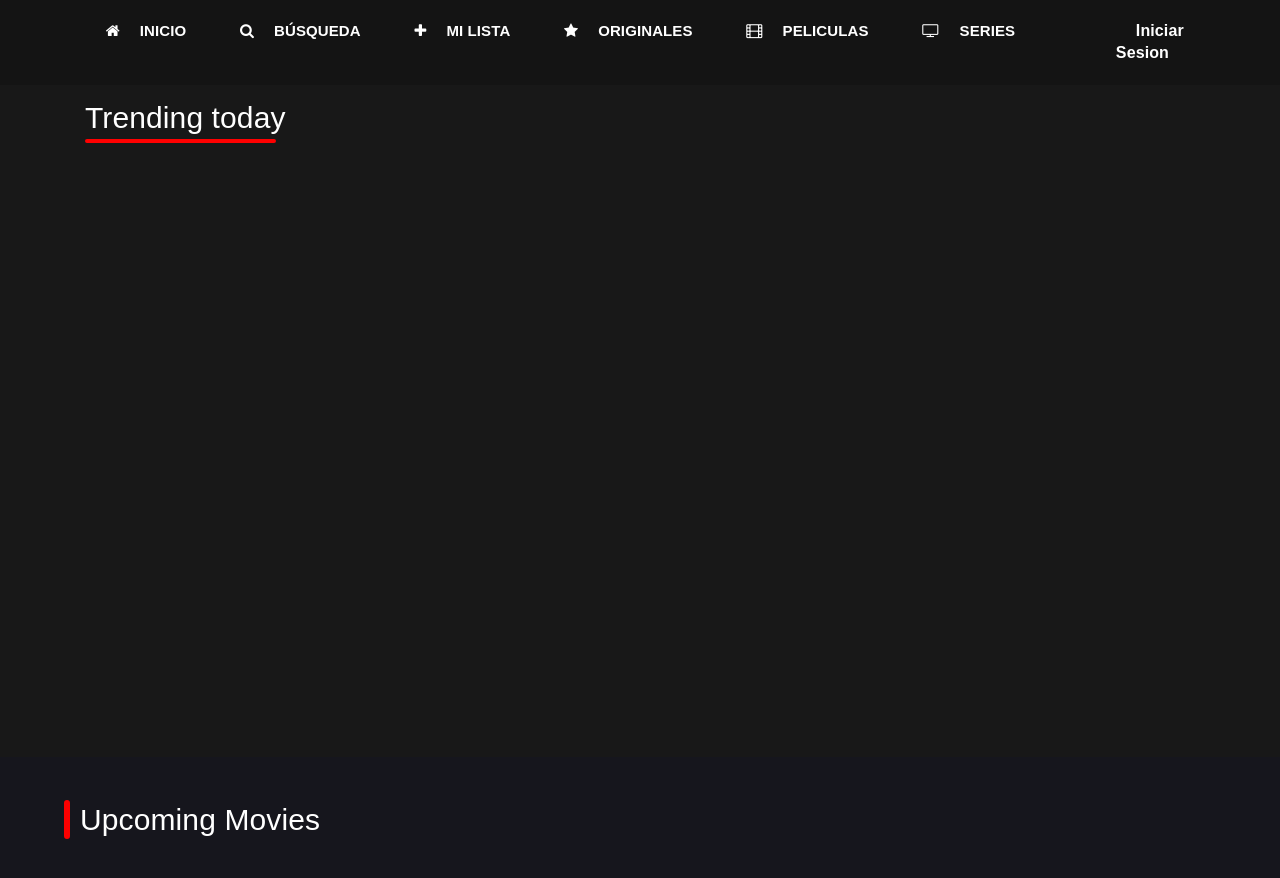
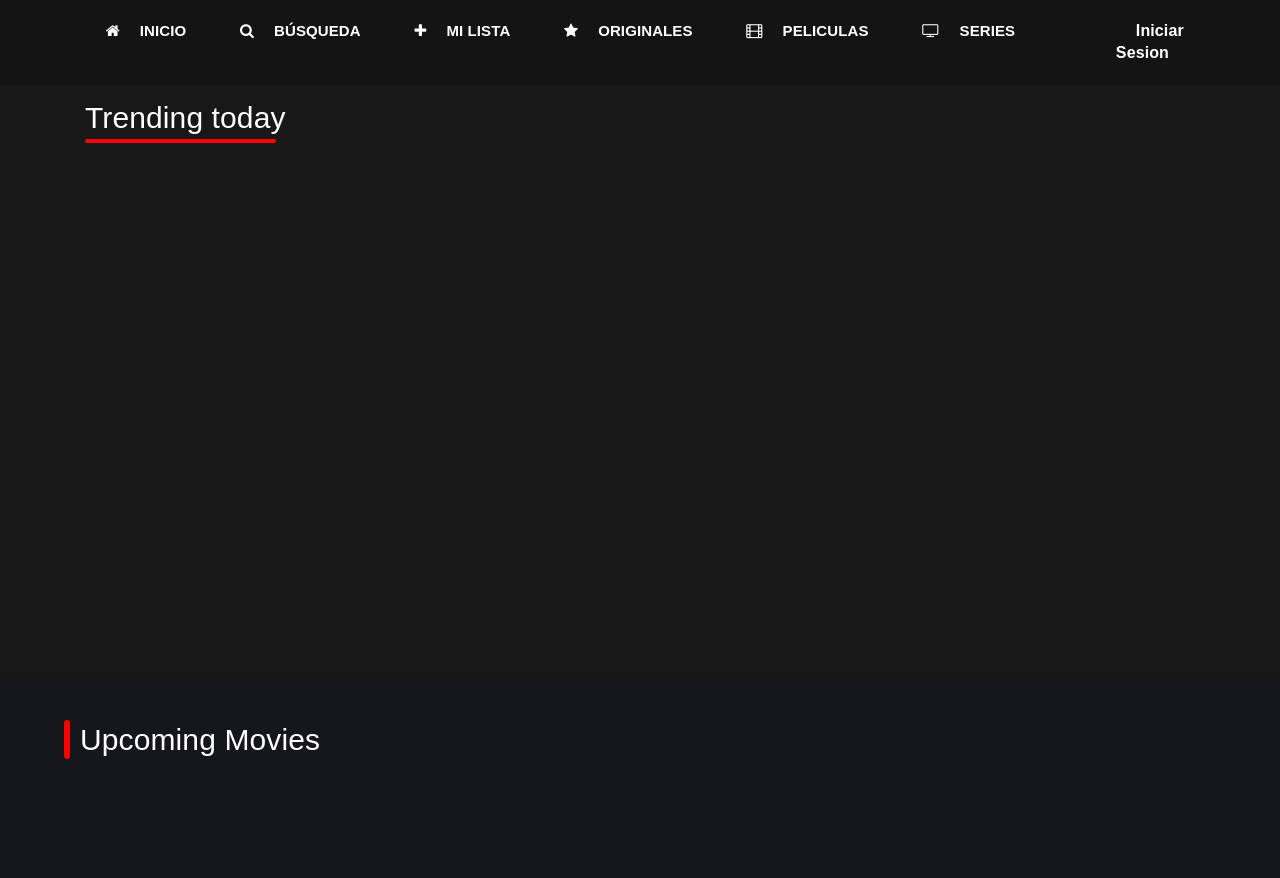
Before and after one commit to Vanila-Hub/PELISPLUS2.0, a website: page index.html in a window 1280 px wide. Shown: the top 878 px of the page. Drawn offline with Linux system fonts and the light colour scheme; no server answers.

Commit message:
minimum change

```diff
--- a/style.css
+++ b/style.css
@@ -126,7 +126,7 @@ span
 body > ul
 {
     list-style: none;
-    height: 75%;
+    height: 65%;
     width: 100%;
     gap: 32px;
     display: flex;
```
